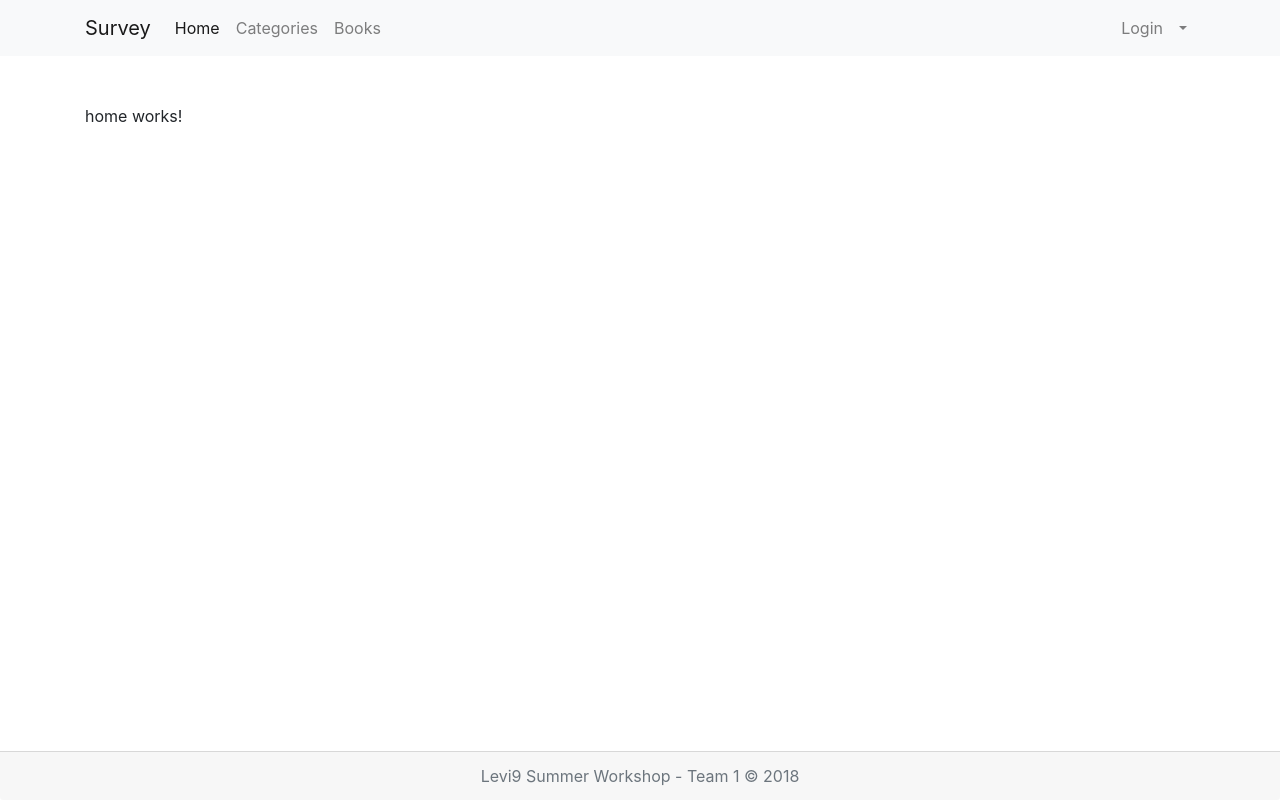
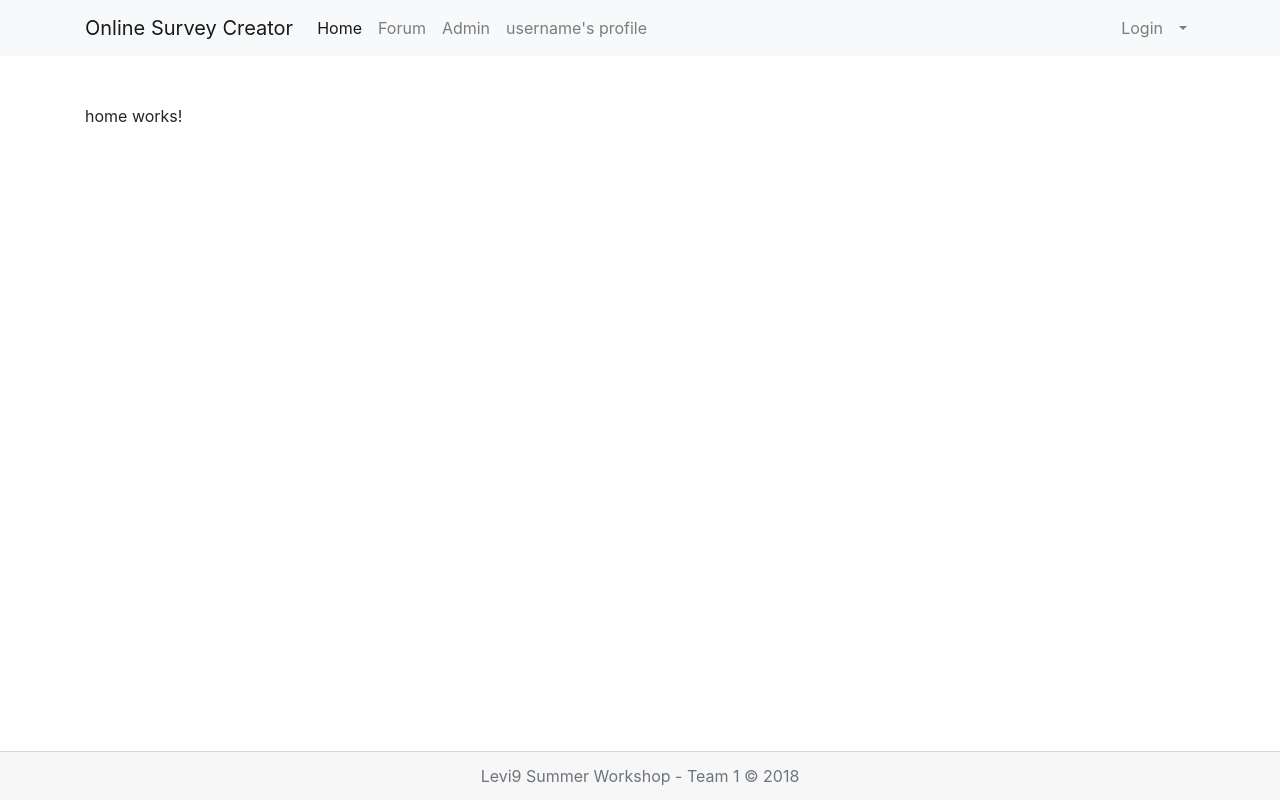
Before and after one commit to levi9-summer-workshop/Team-1, an Angular app in the folder online-survey-creator-client/: page /#/home in a window 1280 px wide. Built offline with nearby package versions, Linux system fonts and the light colour scheme.

Commit message:
minor changes in application.properties

```diff
--- a/online-survey-creator-client/src/app/app.module.ts
+++ b/online-survey-creator-client/src/app/app.module.ts
@@ -11,6 +11,7 @@ import { HeaderComponent } from './header/header.component';
 import { AppRoutingModule } from './app-routing/app-routing.module';
 import { LoginComponent } from './login/login.component';
 import { AuthService } from './login/auth-service.service';
+import { AuthGuard } from './auth-guard.service';
 
 
 @NgModule({
@@ -28,7 +29,8 @@ import { AuthService } from './login/auth-service.service';
     FormsModule
   ],
   providers: [
-    AuthService
+    AuthService,
+    AuthGuard
   ],
   bootstrap: [AppComponent]
 })
--- a/online-survey-creator-client/src/app/header/header.component.html
+++ b/online-survey-creator-client/src/app/header/header.component.html
@@ -1,6 +1,6 @@
 <nav class="navbar navbar-expand-lg navbar-light bg-light mb-5">
   <div class="container">
-    <a class="navbar-brand" routerLink="/">Survey</a>
+    <a class="navbar-brand" routerLink="/">Online Survey Creator</a>
     <button class="navbar-toggler" type="button" data-toggle="collapse" data-target="#navbarNavDropdown" aria-controls="navbarNavDropdown" aria-expanded="false" aria-label="Toggle navigation">
       <span class="navbar-toggler-icon"></span>
     </button>
@@ -11,12 +11,19 @@
             <a class="nav-link" routerLink="/home">Home</a>
           </li>
         <!-- </ng-template>         -->
-        <!-- <ng-template [ngIf]="authService.hasRoleAdmin()">                     -->
+        <!-- <ng-template [ngIf]="authService.isAuthenticated()"> -->
           <li class="nav-item" routerLinkActive="active">
-            <a class="nav-link" routerLink="/categories">Categories</a>
+            <a class="nav-link" routerLink="/forum">Forum</a>
           </li>
+        <!-- </ng-template>         -->
+        <!-- <ng-template [ngIf]="authService.hasRoleAdmin()"> -->
           <li class="nav-item" routerLinkActive="active">
-            <a class="nav-link" routerLink="/books">Books</a>
+            <a class="nav-link" routerLink="/admin">Admin</a>
+          </li>
+           <!-- </ng-template>         -->
+          <!-- <ng-template [ngIf]="authService.isAuthenticated()"> -->
+          <li class="nav-item" routerLinkActive="active">
+            <a class="nav-link" routerLink="/user">{{user}}'s profile</a>
           </li>
         <!-- </ng-template> -->
       </ul>
--- a/online-survey-creator-client/src/app/header/header.component.ts
+++ b/online-survey-creator-client/src/app/header/header.component.ts
@@ -7,6 +7,8 @@ import { Component, OnInit } from '@angular/core';
 })
 export class HeaderComponent implements OnInit {
 
+  user: string = 'username';
+
   constructor() { }
 
   ngOnInit() {
```
Also changed, not shown: 4 other files (tests, documents, lock files or other folders).
